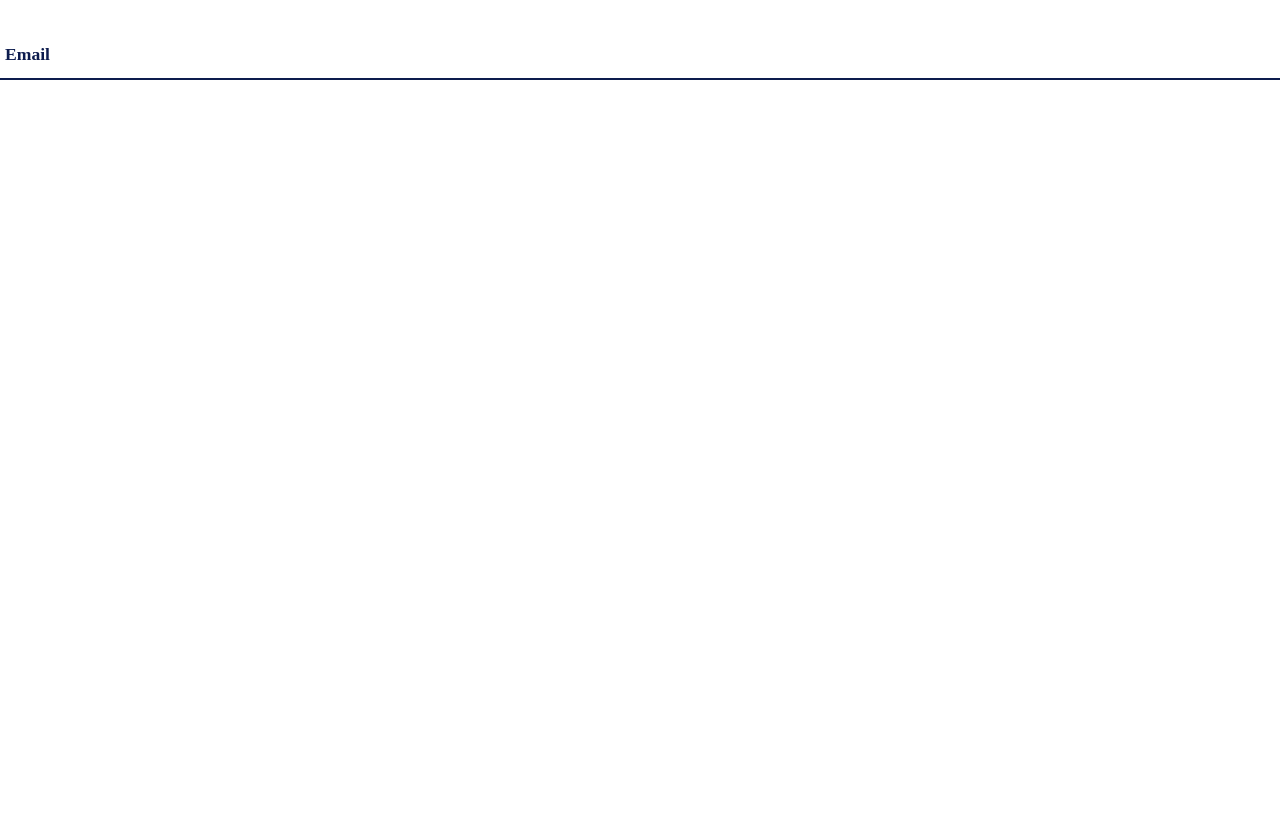
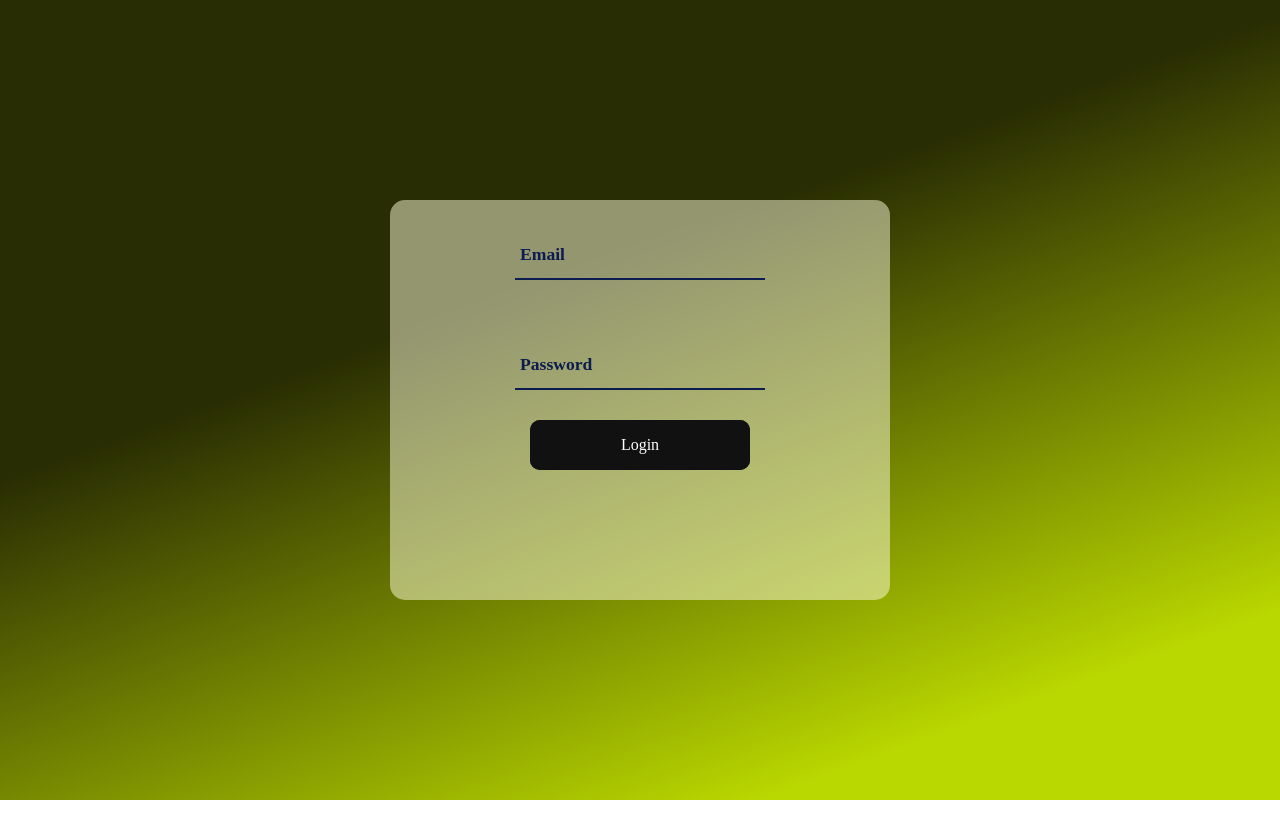
Before and after one commit to P1ul0/CurrencyConverter, a React (Vite) app: page / in a window 1280 px wide. After the commit the page ends 800 px from the top, so only its background shows below. Built offline with nearby package versions, Linux system fonts and the light colour scheme.

Commit message:
finalizando input e adicionando o ButtonRgb

```diff
--- /dev/null
+++ b/src/components/button/index.jsx
@@ -0,0 +1,11 @@
+import { Button, DivButton } from "./style"
+
+
+
+export const ButtonRgb = ({text, ...props}) => {
+    return(
+        <DivButton>
+            <Button {...props}>{text}</Button>
+        </DivButton>
+    )
+}
--- /dev/null
+++ b/src/components/button/style.js
@@ -0,0 +1,66 @@
+import styled from "styled-components";
+
+
+export const DivButton = styled.div`
+
+`
+
+export const Button = styled.button`
+    width: 220px;
+    height: 50px;
+    border: none;
+    outline: none;
+    color: #fff;
+    background: #111;
+    cursor: pointer;
+    position: relative;
+    z-index: 0;
+    border-radius: 10px;
+
+    &::before{
+    content: '';
+    background: linear-gradient(45deg, #ff0000, #ff7300, #fffb00, #48ff00, #00ffd5, #002bff, #7a00ff, #ff00c8, #ff0000);
+    position: absolute;
+    top: -2px;
+    left:-2px;
+    background-size: 400%;
+    z-index: -1;
+    filter: blur(5px);
+    width: calc(100% + 4px);
+    height: calc(100% + 4px);
+    animation: glowing 20s linear infinite;
+    opacity: 0;
+    transition: opacity .3s ease-in-out;
+    border-radius: 10px;
+    }
+
+    &:active{
+        color: #000
+    }
+
+    &:active::after{
+        background: transparent;
+    }
+
+    &:hover::before{
+        opacity: 1;
+    }
+
+    &::after{
+    z-index: -1;
+    content: '';
+    position: absolute;
+    width: 100%;
+    height: 100%;
+    background: #111;
+    left: 0;
+    top: 0;
+    border-radius: 10px;
+    }
+
+    @keyframes glowing {
+    0% { background-position: 0 0; }
+    50% { background-position: 400% 0; }
+    100% { background-position: 0 0; }
+    }
+`
--- a/src/components/input/index.jsx
+++ b/src/components/input/index.jsx
@@ -1,10 +1,10 @@
 import { DivForm,Input, Label } from "./style"
 
 
-export const InputGlobal = ({Type ,  Name, Id }) => {
+export const InputGlobal = ({Type ,  Name, Id, ...props } ) => {
     return (
-        <DivForm>
-            <Input type={Type} name={Name} id ={Id} required/>
+        <DivForm >
+            <Input type={Type} name={Name} id ={Id} {...props} required/>
             <Label htmlfor={Id}>{Name}</Label>
         </DivForm>
     )
--- a/src/components/input/style.js
+++ b/src/components/input/style.js
@@ -3,7 +3,7 @@ import styled from "styled-components";
 
 export const DivForm = styled.form`
   position: relative;
-  width: 100%;
+  width: 50%;
   height: 50px;
   border-bottom: 2px solid #0d1c4e;
   margin: 30px 0;
@@ -14,7 +14,7 @@ export const DivForm = styled.form`
 export const Input = styled.input`
   padding: 0 6px;
   font-size: 1.05em;
-  color: #fff;
+  color: #000;
   width: 100%;
   height: 100%;
   background-color: transparent;
--- a/src/pages/Login/index.jsx
+++ b/src/pages/Login/index.jsx
@@ -1,12 +1,17 @@
+import { ButtonRgb } from "../../components/button"
 import { InputGlobal } from "../../components/input"
-import { DivLogin } from "./style"
+import { DivCenter, DivLogin } from "./style"
 
 
 export const Login = () => {
     return(
         <>
         <DivLogin>
-        <InputGlobal Type="email" Name="Email" Id= "2" />
+            <DivCenter>
+            <InputGlobal Type="text" Name="Email" Id= "1" />
+            <InputGlobal Type="password" Name="Password" Id= "2" />
+            <ButtonRgb text="Login"/>
+            </DivCenter>
         </DivLogin>
         </>
     )
--- a/src/pages/Login/style.js
+++ b/src/pages/Login/style.js
@@ -2,5 +2,21 @@ import styled from "styled-components";
 
 export const DivLogin = styled.div`
     height:100vh;
-    background-color:white ;
+    background: rgb(185,215,0);
+background: linear-gradient(340deg, rgba(185,215,0,1) 15%, rgba(41,45,3,1) 62%);
+    display: flex;
+    justify-content: center;
+    align-items: center;
 `
+
+export const DivCenter = styled.div`
+    position: absolute;
+    display: flex;
+    flex-direction: column;
+    align-items: center;
+    min-height: 50vh;
+    width: 500px;
+    background-color: rgb(255, 255, 222, 0.5);
+    backdrop-filter: blur(10px);
+    border-radius: 15px ;
+`
```
